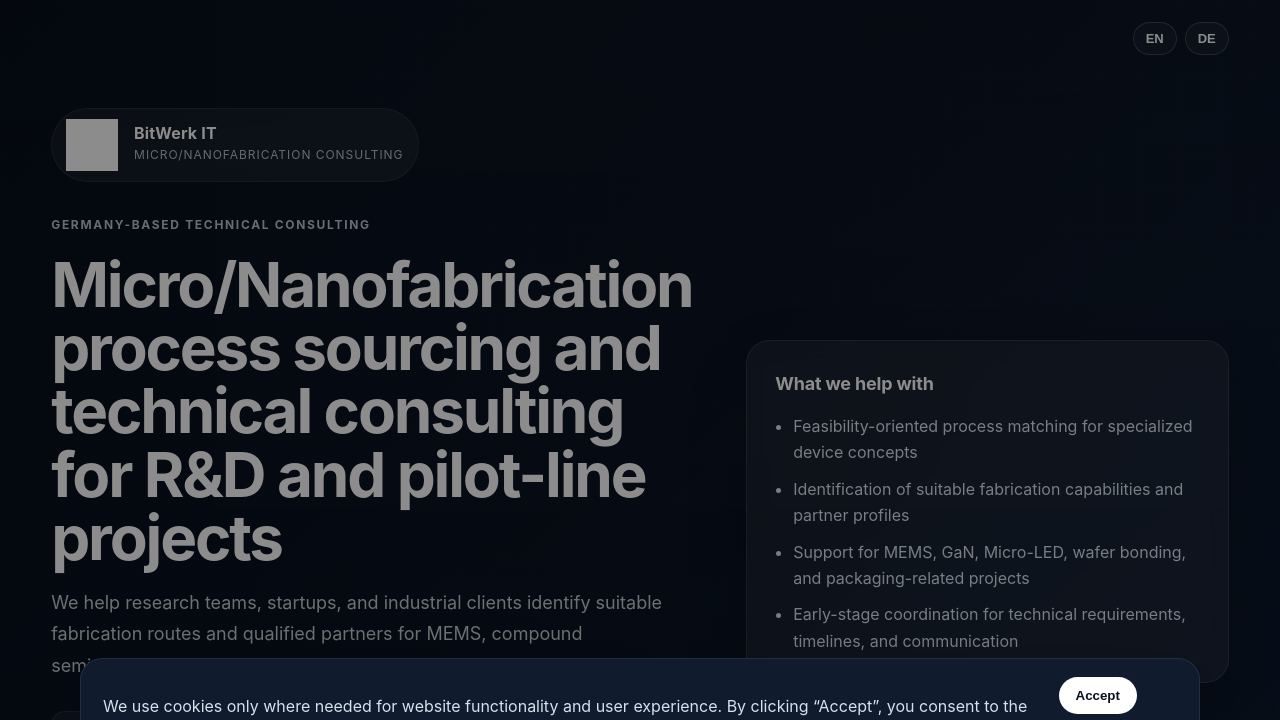
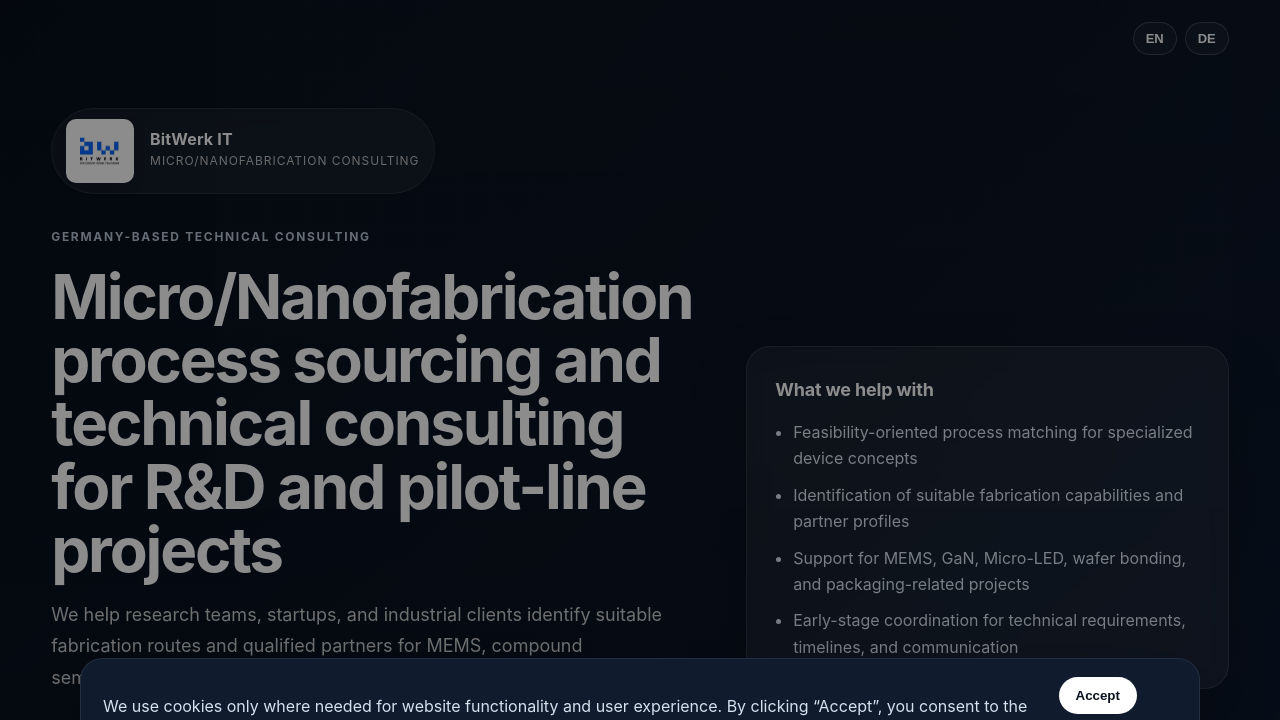
Before and after one commit to Richard-BitWerk/Richard-BitWerk.github.io, a plain HTML site: page index.html in a window 1280 px wide. Shown: the top 720 px of the page. Drawn offline with Linux system fonts and the light colour scheme.

Commit message:
show logo

```diff
--- a/index.html
+++ b/index.html
@@ -150,11 +150,23 @@
       backdrop-filter: blur(8px);
     }
 
+    .brand-logo-wrap {
+      background: #ffffff;
+      padding: 6px 8px;
+      border-radius: 10px;
+      display: flex;
+      align-items: center;
+      justify-content: center;
+      box-shadow: 0 6px 14px rgba(0,0,0,0.08);
+    }
+
     .brand-logo {
       height: 52px;
       width: auto;
       object-fit: contain;
-      filter: brightness(0) invert(1);
+      filter: none;
+      border-radius: 4px;
+      display: block;
     }
 
     .brand-meta {
@@ -649,10 +661,6 @@
       .nav::-webkit-scrollbar {
         display: none;
       }
-
-      .brand {
-        border-radius: 18px;
-      }
     }
 
     @media (max-width: 640px) {
@@ -663,6 +671,7 @@
       .brand {
         align-items: flex-start;
         gap: 12px;
+        border-radius: 18px;
       }
 
       .brand-logo {
@@ -696,7 +705,9 @@
     <div class="container hero-grid">
       <div>
         <div class="brand">
-          <img src="logo.jpg" alt="BitWerk IT Logo" class="brand-logo" />
+          <div class="brand-logo-wrap">
+            <img src="logo.jpg" alt="BitWerk IT Logo" class="brand-logo" />
+          </div>
           <div class="brand-meta">
             <div class="brand-title">BitWerk IT</div>
             <div class="brand-subtitle" id="brand-subtitle">Micro/Nanofabrication Consulting</div>
```
